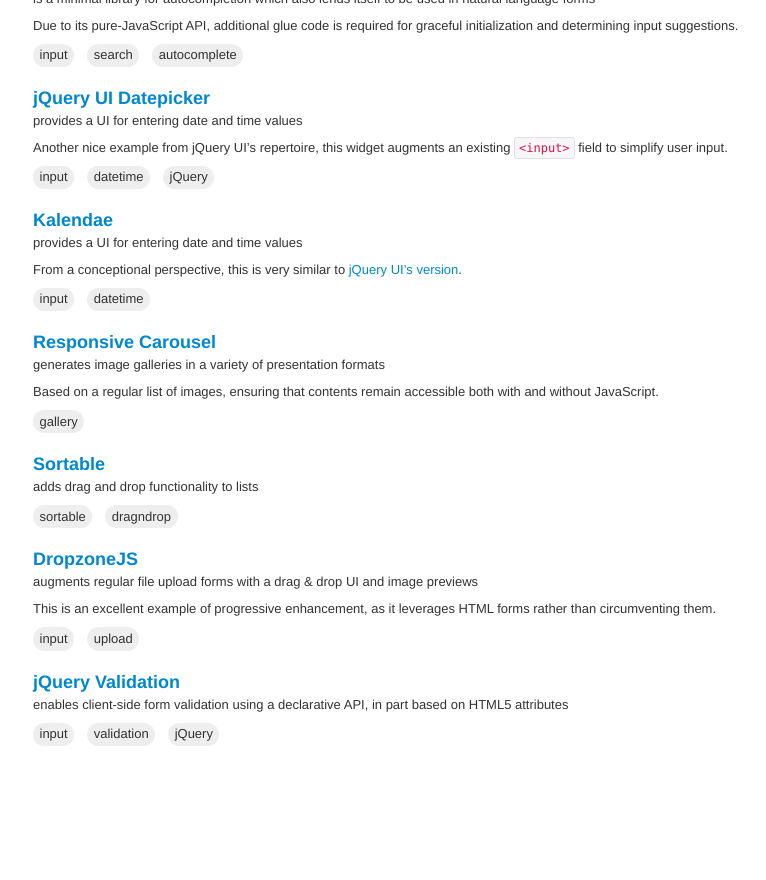
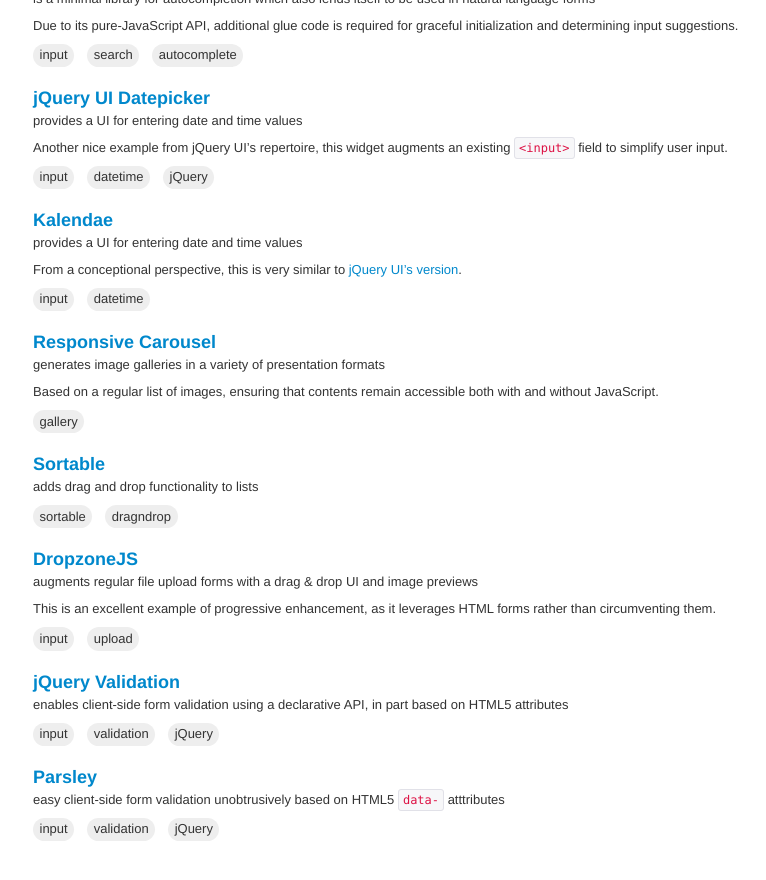
Before and after one commit to innoq/ROCA, a Jekyll site: the page built from libraries.md, in a window 1280 px wide and 900 px high, scrolled down 1373 px. Shown: the top 880 px of the window, without its empty margins (22-788 px from the left). Built offline with Jekyll 4.4.1, drawn with Linux system fonts in a browser that asks for light colours; before the commit the page ends 2178 px from its top, so only the background shows below that.

Commit message:
Added Parsley validation library.

```diff
--- a/libraries.md
+++ b/libraries.md
@@ -167,3 +167,10 @@
   * input
   * validation
   * jQuery
+
+* ### [Parsley](http://parsleyjs.org/)
+  easy client-side form validation unobtrusively based on HTML5 `data-` atttributes
+
+  * input
+  * validation
+  * jQuery
```
